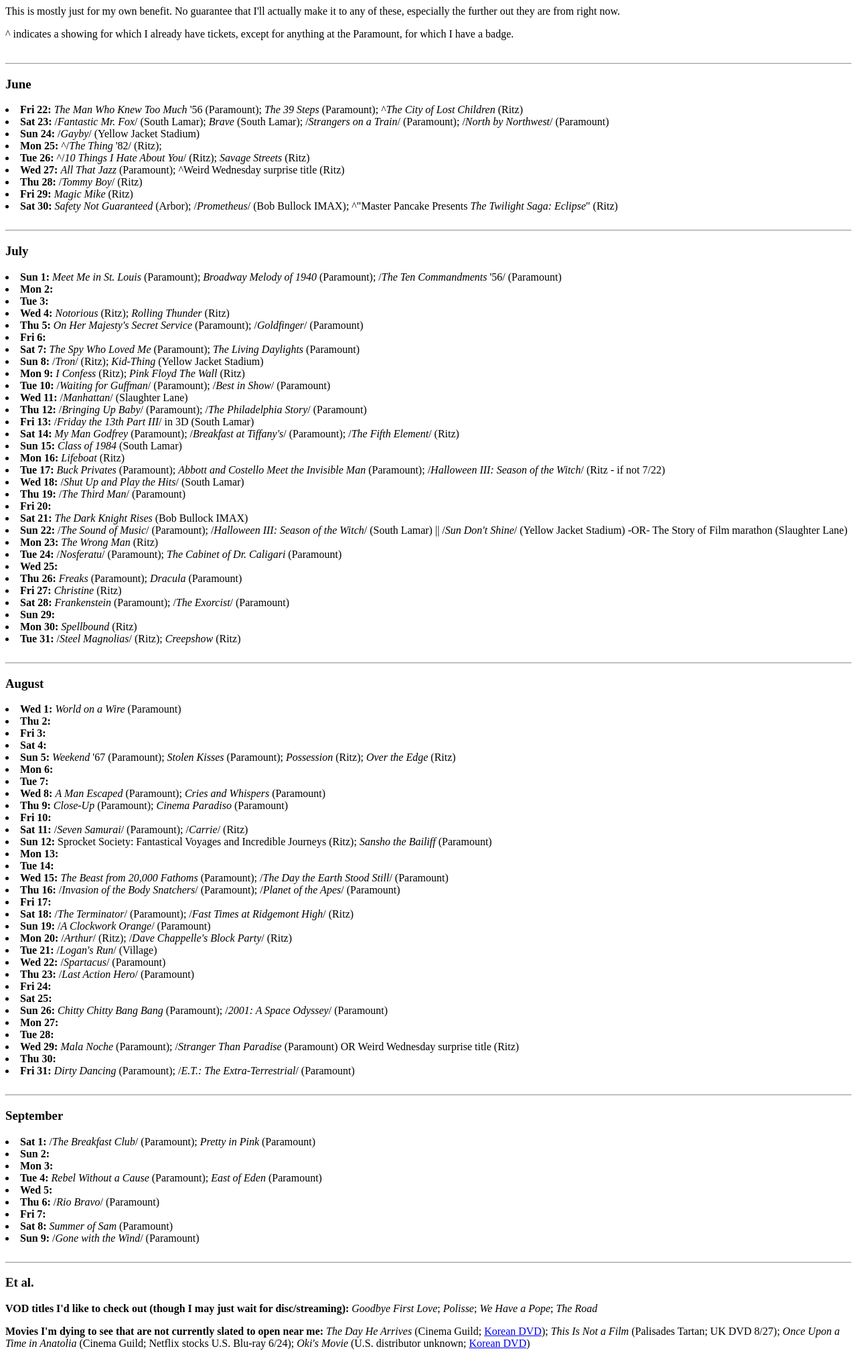
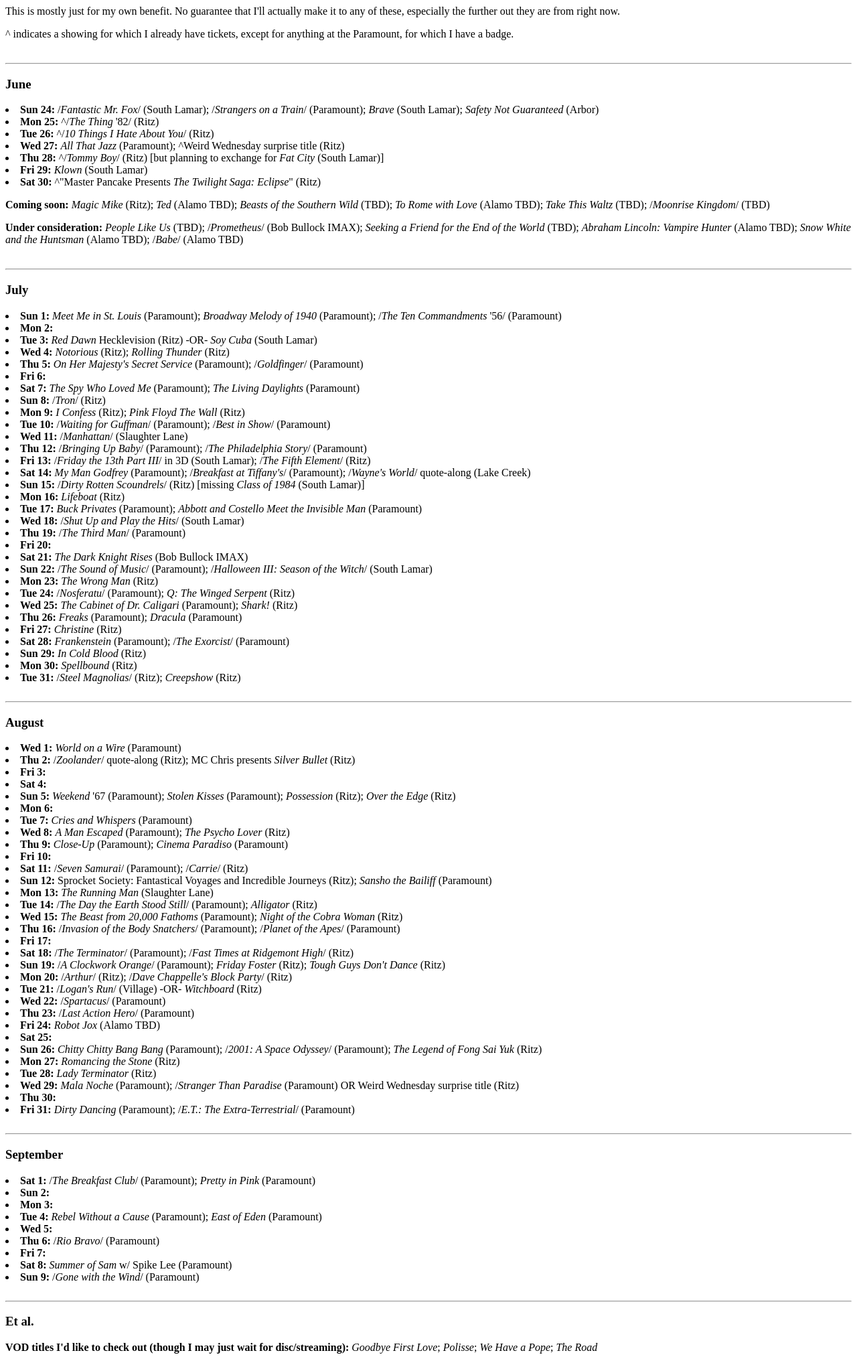
Before and after one commit to zmcghee/filmlog, a Django app: template templates/ondeck.html in a window 1280 px wide. Shown: the top 2038 px of the page at 67% size. Before the commit the page ends 2015 px from the top, so only its background shows below. Run offline with Django 3.2, Linux system fonts and the light colour scheme; the template is opened without the code that fills it, so the values that code supplies are empty.

Commit message:
Updating schedule

```diff
--- a/templates/ondeck.html
+++ b/templates/ondeck.html
@@ -9,15 +9,15 @@ This is mostly just for my own benefit. No guarantee that I'll actually make it
 
 <h3>June</h3>
 
-<li><b>Fri 22:</b> <i>The Man Who Knew Too Much</i> '56 (Paramount); <i>The 39 Steps</i> (Paramount); ^<i>The City of Lost Children</i> (Ritz)
-<li><b>Sat 23:</b> /<i>Fantastic Mr. Fox</i>/ (South Lamar); <i>Brave</i> (South Lamar); /<i>Strangers on a Train</i>/ (Paramount); /<i>North by Northwest</i>/ (Paramount)
-<li><b>Sun 24:</b> /<i>Gayby</i>/ (Yellow Jacket Stadium)
-<li><b>Mon 25:</b> ^/<i>The Thing</i> '82/ (Ritz);
-<li><b>Tue 26:</b> ^/<i>10 Things I Hate About You</i>/ (Ritz); <i>Savage Streets</i> (Ritz)
+<li><b>Sun 24:</b> /<i>Fantastic Mr. Fox</i>/ (South Lamar); /<i>Strangers on a Train</i>/ (Paramount); <i>Brave</i> (South Lamar); <i>Safety Not Guaranteed</i> (Arbor)
+<li><b>Mon 25:</b> ^/<i>The Thing</i> '82/ (Ritz)
+<li><b>Tue 26:</b> ^/<i>10 Things I Hate About You</i>/ (Ritz)
 <li><b>Wed 27:</b> <i>All That Jazz</i> (Paramount); ^Weird Wednesday surprise title (Ritz)
-<li><b>Thu 28:</b> /<i>Tommy Boy</i>/ (Ritz)
-<li><b>Fri 29:</b> <i>Magic Mike</i> (Ritz)
-<li><b>Sat 30:</b> <i>Safety Not Guaranteed</i> (Arbor); /<i>Prometheus</i>/ (Bob Bullock IMAX); ^"Master Pancake Presents <em>The Twilight Saga: Eclipse</em>" (Ritz)
+<li><b>Thu 28:</b> ^/<i>Tommy Boy</i>/ (Ritz) [but planning to exchange for <i>Fat City</i> (South Lamar)]
+<li><b>Fri 29:</b> <i>Klown</i> (South Lamar)
+<li><b>Sat 30:</b> ^"Master Pancake Presents <em>The Twilight Saga: Eclipse</em>" (Ritz)
+<p><b>Coming soon:</b> <i>Magic Mike</i> (Ritz); <i>Ted</i> (Alamo TBD); <i>Beasts of the Southern Wild</i> (TBD); <i>To Rome with Love</i> (Alamo TBD); <i>Take This Waltz</i> (TBD); /<i>Moonrise Kingdom</i>/ (TBD)
+<p><b>Under consideration:</b> <i>People Like Us</i> (TBD); /<i>Prometheus</i>/ (Bob Bullock IMAX); <i>Seeking a Friend for the End of the World</i> (TBD); <i>Abraham Lincoln: Vampire Hunter</i> (Alamo TBD); <i>Snow White and the Huntsman</i> (Alamo TBD); /<i>Babe</i>/ (Alamo TBD)
 
 <br><br><hr>
 
@@ -25,33 +25,33 @@ This is mostly just for my own benefit. No guarantee that I'll actually make it
 
 <li><b>Sun 1:</b> <i>Meet Me in St. Louis</i> (Paramount); <i>Broadway Melody of 1940</i> (Paramount); /<i>The Ten Commandments</i> '56/ (Paramount)
 <li><b>Mon 2:</b>
-<li><b>Tue 3:</b>
+<li><b>Tue 3:</b> <i>Red Dawn</i> Hecklevision (Ritz) -OR- <i>Soy Cuba</i> (South Lamar)
 <li><b>Wed 4:</b> <i>Notorious</i> (Ritz); <i>Rolling Thunder</i> (Ritz)
 <li><b>Thu 5:</b> <i>On Her Majesty's Secret Service</i> (Paramount); /<i>Goldfinger</i>/ (Paramount)
 <li><b>Fri 6:</b>
 <li><b>Sat 7:</b> <i>The Spy Who Loved Me</i> (Paramount); <i>The Living Daylights</i> (Paramount)
-<li><b>Sun 8:</b> /<i>Tron</i>/ (Ritz); <i>Kid-Thing</i> (Yellow Jacket Stadium)
+<li><b>Sun 8:</b> /<i>Tron</i>/ (Ritz)
 <li><b>Mon 9:</b> <i>I Confess</i> (Ritz); <i>Pink Floyd The Wall</i> (Ritz)
 <li><b>Tue 10:</b> /<i>Waiting for Guffman</i>/ (Paramount); /<i>Best in Show</i>/ (Paramount)
 <li><b>Wed 11:</b> /<i>Manhattan</i>/ (Slaughter Lane)
 <li><b>Thu 12:</b> /<i>Bringing Up Baby</i>/ (Paramount); /<i>The Philadelphia Story</i>/ (Paramount)
-<li><b>Fri 13:</b> /<i>Friday the 13th Part III</i>/ in 3D (South Lamar)
-<li><b>Sat 14:</b> <i>My Man Godfrey</i> (Paramount); /<i>Breakfast at Tiffany's</i>/ (Paramount); /<i>The Fifth Element</i>/ (Ritz)
-<li><b>Sun 15:</b> <i>Class of 1984</i> (South Lamar)
+<li><b>Fri 13:</b> /<i>Friday the 13th Part III</i>/ in 3D (South Lamar); /<i>The Fifth Element</i>/ (Ritz)
+<li><b>Sat 14:</b> <i>My Man Godfrey</i> (Paramount); /<i>Breakfast at Tiffany's</i>/ (Paramount); /<i>Wayne's World</i>/ quote-along (Lake Creek)
+<li><b>Sun 15:</b> /<i>Dirty Rotten Scoundrels</i>/ (Ritz) [missing <i>Class of 1984</i> (South Lamar)]
 <li><b>Mon 16:</b> <i>Lifeboat</i> (Ritz)
-<li><b>Tue 17:</b> <i>Buck Privates</i> (Paramount); <i>Abbott and Costello Meet the Invisible Man</i> (Paramount); /<i>Halloween III: Season of the Witch</i>/ (Ritz - if not 7/22)
+<li><b>Tue 17:</b> <i>Buck Privates</i> (Paramount); <i>Abbott and Costello Meet the Invisible Man</i> (Paramount)
 <li><b>Wed 18:</b> /<i>Shut Up and Play the Hits</i>/ (South Lamar)
 <li><b>Thu 19:</b> /<i>The Third Man</i>/ (Paramount)
 <li><b>Fri 20:</b>
 <li><b>Sat 21:</b> <i>The Dark Knight Rises</i> (Bob Bullock IMAX)
-<li><b>Sun 22:</b> /<i>The Sound of Music</i>/ (Paramount); /<i>Halloween III: Season of the Witch</i>/ (South Lamar) || /<i>Sun Don't Shine</i>/ (Yellow Jacket Stadium) -OR- The Story of Film marathon (Slaughter Lane)
+<li><b>Sun 22:</b> /<i>The Sound of Music</i>/ (Paramount); /<i>Halloween III: Season of the Witch</i>/ (South Lamar)
 <li><b>Mon 23:</b> <i>The Wrong Man</i> (Ritz)
-<li><b>Tue 24:</b> /<i>Nosferatu</i>/ (Paramount); <i>The Cabinet of Dr. Caligari</i> (Paramount)
-<li><b>Wed 25:</b>
+<li><b>Tue 24:</b> /<i>Nosferatu</i>/ (Paramount); <i>Q: The Winged Serpent</i> (Ritz)
+<li><b>Wed 25:</b> <i>The Cabinet of Dr. Caligari</i> (Paramount); <i>Shark!</i> (Ritz)
 <li><b>Thu 26:</b> <i>Freaks</i> (Paramount); <i>Dracula</i> (Paramount)
 <li><b>Fri 27:</b> <i>Christine</i> (Ritz)
 <li><b>Sat 28:</b> <i>Frankenstein</i> (Paramount); /<i>The Exorcist</i>/ (Paramount)
-<li><b>Sun 29:</b>
+<li><b>Sun 29:</b> <i>In Cold Blood</i> (Ritz)
 <li><b>Mon 30:</b> <i>Spellbound</i> (Ritz)
 <li><b>Tue 31:</b> /<i>Steel Magnolias</i>/ (Ritz); <i>Creepshow</i> (Ritz)
 
@@ -60,33 +60,33 @@ This is mostly just for my own benefit. No guarantee that I'll actually make it
 <h3>August</h3>
 
 <li><b>Wed 1:</b> <i>World on a Wire</i> (Paramount)
-<li><b>Thu 2:</b>
+<li><b>Thu 2:</b> /<i>Zoolander</i>/ quote-along (Ritz); MC Chris presents <i>Silver Bullet</i> (Ritz)
 <li><b>Fri 3:</b>
 <li><b>Sat 4:</b>
 <li><b>Sun 5:</b> <i>Weekend</i> '67 (Paramount); <i>Stolen Kisses</i> (Paramount); <i>Possession</i> (Ritz); <i>Over the Edge</i> (Ritz)
 <li><b>Mon 6:</b>
-<li><b>Tue 7:</b>
-<li><b>Wed 8:</b> <i>A Man Escaped</i> (Paramount); <i>Cries and Whispers</i> (Paramount)
+<li><b>Tue 7:</b> <i>Cries and Whispers</i> (Paramount)
+<li><b>Wed 8:</b> <i>A Man Escaped</i> (Paramount); <i>The Psycho Lover</i> (Ritz)
 <li><b>Thu 9:</b> <i>Close-Up</i> (Paramount); <i>Cinema Paradiso</i> (Paramount)
 <li><b>Fri 10:</b>
 <li><b>Sat 11:</b> /<i>Seven Samurai</i>/ (Paramount); /<i>Carrie</i>/ (Ritz)
 <li><b>Sun 12:</b> Sprocket Society: Fantastical Voyages and Incredible Journeys (Ritz); <i>Sansho the Bailiff</i> (Paramount)
-<li><b>Mon 13:</b>
-<li><b>Tue 14:</b>
-<li><b>Wed 15:</b> <i>The Beast from 20,000 Fathoms</i> (Paramount); /<i>The Day the Earth Stood Still</i>/ (Paramount)
+<li><b>Mon 13:</b> <i>The Running Man</i> (Slaughter Lane)
+<li><b>Tue 14:</b> /<i>The Day the Earth Stood Still</i>/ (Paramount); <i>Alligator</i> (Ritz)
+<li><b>Wed 15:</b> <i>The Beast from 20,000 Fathoms</i> (Paramount); <i>Night of the Cobra Woman</i> (Ritz)
 <li><b>Thu 16:</b> /<i>Invasion of the Body Snatchers</i>/ (Paramount); /<i>Planet of the Apes</i>/ (Paramount)
 <li><b>Fri 17:</b>
 <li><b>Sat 18:</b> /<i>The Terminator</i>/ (Paramount); /<i>Fast Times at Ridgemont High</i>/ (Ritz)
-<li><b>Sun 19:</b> /<i>A Clockwork Orange</i>/ (Paramount)
+<li><b>Sun 19:</b> /<i>A Clockwork Orange</i>/ (Paramount); <i>Friday Foster</i> (Ritz); <i>Tough Guys Don't Dance</i> (Ritz)
 <li><b>Mon 20:</b> /<i>Arthur</i>/ (Ritz); /<i>Dave Chappelle's Block Party</i>/ (Ritz)
-<li><b>Tue 21:</b> /<i>Logan's Run</i>/ (Village)
+<li><b>Tue 21:</b> /<i>Logan's Run</i>/ (Village) -OR- <i>Witchboard</i> (Ritz)
 <li><b>Wed 22:</b> /<i>Spartacus</i>/ (Paramount)
 <li><b>Thu 23:</b> /<i>Last Action Hero</i>/ (Paramount)
-<li><b>Fri 24:</b>
+<li><b>Fri 24:</b> <i>Robot Jox</i> (Alamo TBD)
 <li><b>Sat 25:</b>
-<li><b>Sun 26:</b> <i>Chitty Chitty Bang Bang</i> (Paramount); /<i>2001: A Space Odyssey</i>/ (Paramount)
-<li><b>Mon 27:</b>
-<li><b>Tue 28:</b>
+<li><b>Sun 26:</b> <i>Chitty Chitty Bang Bang</i> (Paramount); /<i>2001: A Space Odyssey</i>/ (Paramount); <i>The Legend of Fong Sai Yuk</i> (Ritz)
+<li><b>Mon 27:</b> <i>Romancing the Stone</i> (Ritz)
+<li><b>Tue 28:</b> <i>Lady Terminator</i> (Ritz)
 <li><b>Wed 29:</b> <i>Mala Noche</i> (Paramount); /<i>Stranger Than Paradise</i> (Paramount) OR Weird Wednesday surprise title (Ritz)
 <li><b>Thu 30:</b>
 <li><b>Fri 31:</b> <i>Dirty Dancing</i> (Paramount); /<i>E.T.: The Extra-Terrestrial</i>/ (Paramount)
@@ -102,7 +102,7 @@ This is mostly just for my own benefit. No guarantee that I'll actually make it
 <li><b>Wed 5:</b>
 <li><b>Thu 6:</b> /<i>Rio Bravo</i>/ (Paramount)
 <li><b>Fri 7:</b>
-<li><b>Sat 8:</b> <i>Summer of Sam</i> (Paramount)
+<li><b>Sat 8:</b> <i>Summer of Sam</i> w/ Spike Lee (Paramount)
 <li><b>Sun 9:</b> /<i>Gone with the Wind</i>/ (Paramount)
 
 <br><br><hr>
```
